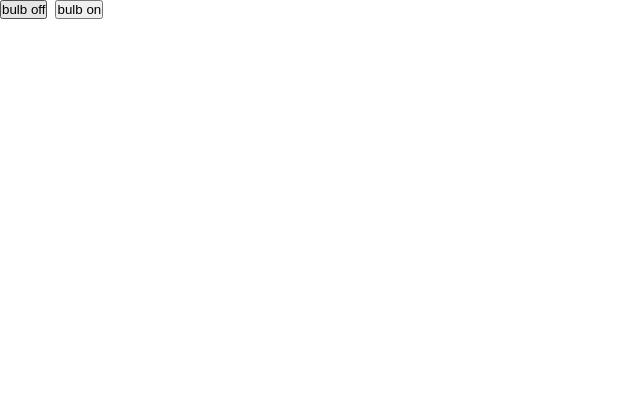
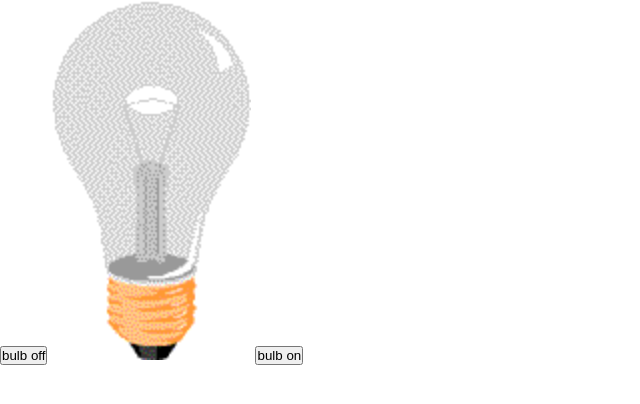
Before and after one commit to Waqasahmed15/bulb-on-off, a plain HTML site: page index.html in a window 1280 px wide. Both pictures are taken after a click on the button "bulb off". Shown: the whole page, without its empty margins (0-640 px from the left). Drawn offline with Linux system fonts and the light colour scheme.

Commit message:
bulb-change

```diff
--- a/app.js
+++ b/app.js
@@ -16,12 +16,12 @@
 // }
 function bulbon() {
   var bulbOn = (document.getElementById("myImage").src =
-    "../events/light-bulb-on.jpg");
+    "../bulb-on-off/pic_bulbon.gif");
   bulbOn.style.widht = "200px";
 }
 
 function bulboff() {
   var bulbOff = (document.getElementById("myImage").src =
-    "../events/light-bulb-off.jpg");
+    "../bulb-on-off/pic_bulboff.gif");
   bulbOff.style.widht = "200px";
 }
--- a/index.html
+++ b/index.html
@@ -23,12 +23,7 @@
     /> -->
     <button onclick="bulboff()">bulb off</button>
 
-    <img
-      id="myImage"
-      style="width: 200px"
-      src="../events/light-bulb-off.jpg"
-      alt=""
-    />
+    <img id="myImage" style="width: 200px" src="pic_bulboff.gif" alt="" />
     <button onclick="bulbon()">bulb on</button>
 
     <!-- <p id="add">waqas</p> -->
```
Also changed, not shown: light-bulb-off.jpg (deleted), light-bulb-on.jpg (deleted), pic_bulboff.gif (added), pic_bulbon.gif (added).
